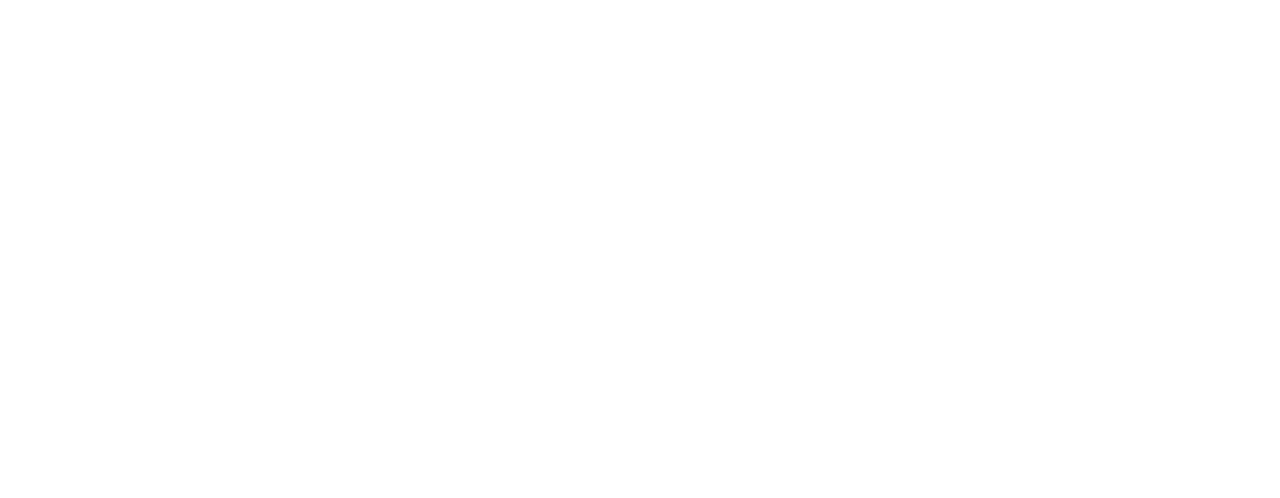
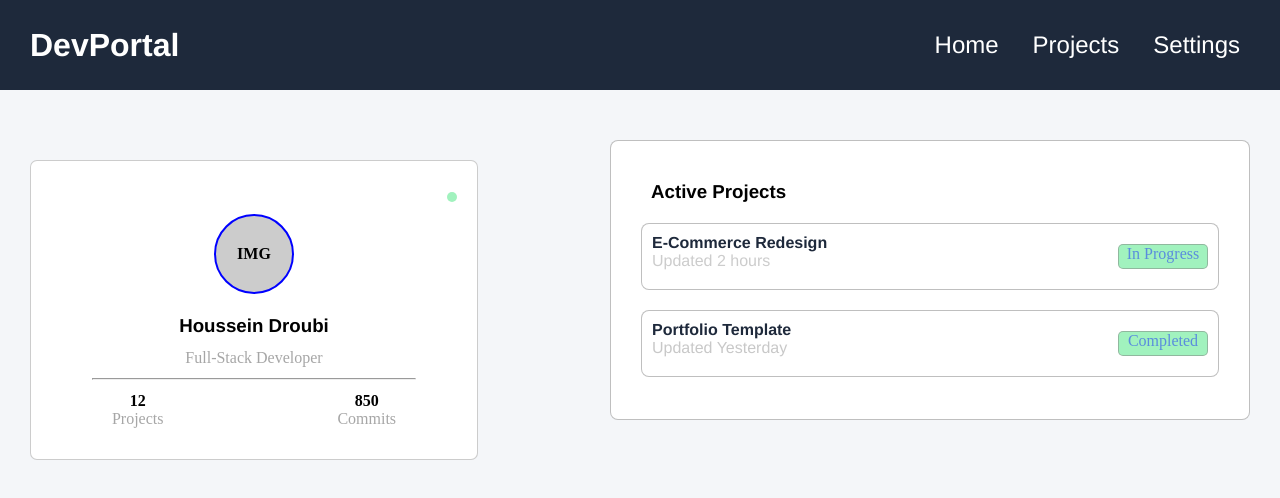
Before and after one commit to MariamMKRahhal/assignment_6, a plain HTML site: page portfolio.html in a window 1280 px wide. Drawn offline with Linux system fonts and the light colour scheme.

Commit message:
second homework

```diff
--- a/portfolio.html
+++ b/portfolio.html
@@ -3,9 +3,69 @@
 <head>
     <meta charset="UTF-8">
     <meta name="viewport" content="width=device-width, initial-scale=1.0">
-    <title>Document</title>
+    <title>Assignment 6 Portfolio</title>
+    <link rel="stylesheet" href="./styles/portfolio.css">
 </head>
 <body>
+    <header>
+        <section class="section1">
+            <h2>DevPortal</h2>
+            <nav>
+                 <p>
+                   <a href="#home">Home</a>
+                 </p>
+                 <p>
+                  <a href="#projects">Projects</a>
+                 </p>
+                 <p>
+                   <a href="#settings">Settings</a>
+                 </p>
 
+            </nav>
+        </section>
+    </header>
+    <main1>
+     <section class="s1">
+            <div></div>
+            <section>
+                <p>IMG</p>
+            </section>
+            <section>
+                <h3>Houssein Droubi</h3>
+                <p>Full-Stack Developer</p>
+            </section>
+            <hr/>
+            <section>
+                <div>
+                    <h4>12</h4>
+                    <p>Projects</p>
+                </div>
+                <div>
+                    <h4>850</h4>
+                    <p>Commits</p>
+                </div>
+            </section>
+        </section>
+
+    <section class="section2">
+         <main>
+            <h3>Active Projects</h3>
+            <div class="div1">
+                <text>
+                 <h4>E-Commerce Redesign</h4>
+                 <p>Updated 2 hours</p>
+              </text>
+              <div>In Progress</div>
+          </div>
+          <div class="div2">
+            <text>
+              <h4>Portfolio Template</h4>
+              <p>Updated Yesterday</p>
+            </text>
+           <div>Completed</div>
+          </div>
+        </main>
+    </section>
+</main1>
 </body>
 </html>
--- a/styles/portfolio.css
+++ b/styles/portfolio.css
@@ -0,0 +1,221 @@
+*{
+    margin: 0px;
+    padding: 0px;
+    box-sizing: border-box;
+}
+:root{
+    --BODY-BG-COLOR: #f4f6f9;
+	--PRIMARY-COLOR: #1e293b;
+	--ACCENT-COLOR: #5a8cdd;
+	--STATUS-COLOR: #a1f2be;
+}
+body{
+    background-color: var(--BODY-BG-COLOR);
+}
+header{
+    padding-bottom: 100px;
+}
+nav a{
+    color: white;
+    text-decoration: none;
+}
+
+nav a:hover{
+    text-decoration: underline;
+    text-decoration-color: white;
+}
+
+.s1{
+    background-color: white;
+    border-radius: 7px;
+    border: 1px solid rgba(128, 128, 128, 0.4);
+    padding: 20px;
+    width: 35%;
+    height: 300px;
+    display: flex;
+    flex-direction: column;
+    justify-content: space-evenly;
+    align-items: center;
+    margin-left: 30px;
+    margin-top: 20px;
+
+}
+.s1 p{
+    color: rgba(128, 128, 128, 0.7);
+
+}
+
+.s1>div:first-child{
+    align-self: end;
+    height: 10px;
+    width: 10px;
+    border-radius: 50%;
+    background-color: var(--STATUS-COLOR);
+}
+
+.s1>section:nth-child(2){
+    display: flex;
+    justify-content: center;
+    align-items: center;
+    background-color: rgba(128, 128, 128, 0.4);
+    width: 80px;
+    height: 80px;
+    border: 2px solid blue;
+    border-radius: 50%;
+}
+.s1>section:nth-child(2)>p{
+    font-weight: bold;
+    color: black;
+}
+
+.s1>section:last-child{
+    display: flex;
+    justify-content: space-between;
+    width: 70%;
+}
+.s1>section:last-child>div{
+    display: flex;
+    flex-direction: column;
+    align-items: center;
+}
+
+.s1>section:nth-child(3){
+    display: flex;
+    flex-direction: column;
+    align-items: center;
+}
+
+.s1>section:nth-child(3)>p{
+    margin-top: 2px;
+}
+
+.s1>hr{
+    width: 80%;
+}
+
+
+.section1{
+    height:90px;
+    background-color: var(--PRIMARY-COLOR);
+    display: flex;
+    flex-direction: row;
+    justify-content: space-between;
+    align-items: center;
+    position: fixed;
+    top:0;
+    right:0;
+    left:0;
+    padding: 30px 30px;
+}
+h2{
+    font-size: 2rem;
+    font-weight: bold;
+   color: white;
+   display: inline-block;
+   font-family: 'Franklin Gothic Medium', 'Arial Narrow', Arial, sans-serif;
+
+
+}
+.section1 p{
+    font-size: 1.5rem;
+    font-family: 'Franklin Gothic Medium', 'Arial Narrow', Arial, sans-serif;
+    color: white;
+    display: inline-block;
+    margin-left: 20px;
+    margin-right: 10px;
+}
+.section2{
+    background-color: white;
+    border-radius: 8px;
+    border: 1px solid rgba(128, 128, 128,0.5);
+    width:50%;
+    height:280px;
+    margin-bottom: 50px;
+    margin-left: 30px;
+    margin-right:30px ;
+    padding: 10px;
+
+
+
+}
+.div1{
+    background-color: white;
+    border-radius: 8px;
+    border: 1px solid rgba(128, 128, 128,0.5);
+    display: flex;
+    flex-direction: column;
+    justify-content: center;
+    padding :10px;
+    flex-direction: row;
+    justify-content: space-between;
+    margin :10px 0px;
+
+
+}
+.div1 div{
+    background-color: var(--STATUS-COLOR);
+    border-radius: 5px;
+    border: 1px solid rgba(128, 128, 128,0.5);
+    color: var(--ACCENT-COLOR);
+    height: 25px;
+    width: 90px;
+    display: flex;
+    justify-content: center;
+    margin :10px 0px;
+}
+.div2{
+    background-color: white;
+    border-radius: 8px;
+    border: 1px solid rgba(128, 128, 128,0.5);
+    display: flex;
+    flex-direction: column;
+    justify-content: center;
+    padding :10px;
+    flex-direction: row;
+    justify-content: space-between;
+    margin: 10px 0px;
+
+}
+    .div2 div{
+    background-color: var(--STATUS-COLOR);
+    border-radius: 5px;
+    border: 1px solid rgba(128, 128, 128,0.5);
+    color: var(--ACCENT-COLOR);
+    height: 25px;
+    width: 90px;
+    display: flex;
+    justify-content: center;
+    margin :10px 0px;
+}
+.div1 text h4{
+    color:var(--PRIMARY-COLOR);
+    font-family: 'Franklin Gothic Medium', 'Arial Narrow', Arial, sans-serif;
+}
+.div1 text p{
+    color:rgba(128, 128, 128,0.4);
+    font-family: 'Franklin Gothic Medium', 'Arial Narrow', Arial, sans-serif;
+}
+.div2 text h4{
+    color:var(--PRIMARY-COLOR);
+    font-family: 'Franklin Gothic Medium', 'Arial Narrow', Arial, sans-serif;
+
+}
+.div2 text p{
+    color:rgba(117, 117, 117, 0.4);
+    font-family: 'Franklin Gothic Medium', 'Arial Narrow', Arial, sans-serif;
+}
+main{
+   display: flex;
+   flex-direction: column;
+   justify-content: center;
+   padding :20px;
+}
+h3{
+    font-family: 'Franklin Gothic Medium', 'Arial Narrow', Arial, sans-serif;
+    margin:10px;
+}
+main1{
+    display: flex;
+    justify-content: space-between;
+    margin-top: 40px;
+}
```
